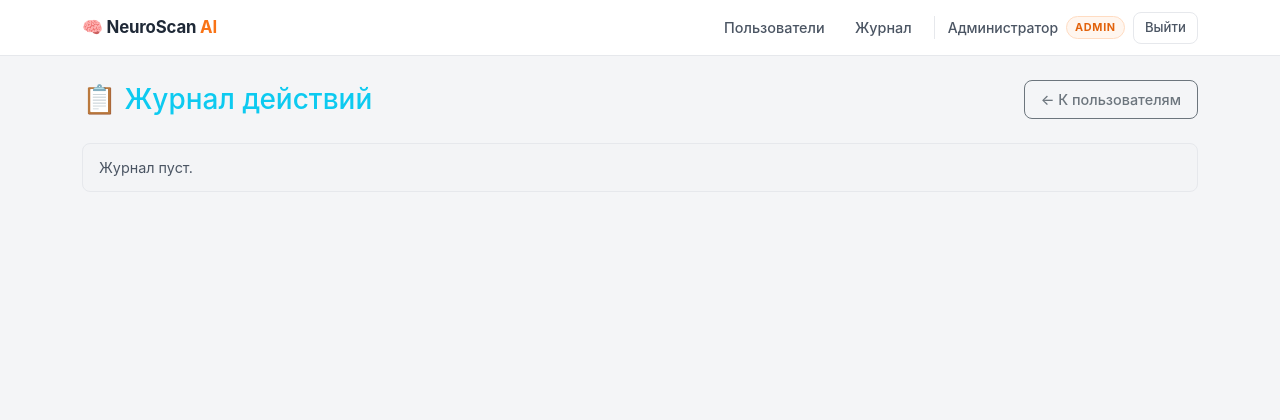
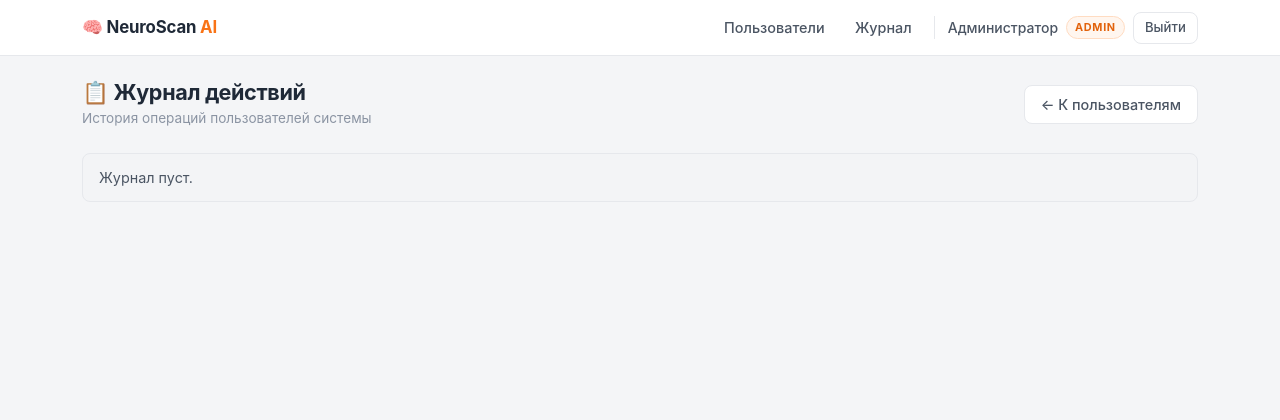
Before and after one commit to RMlisenok/NeuroScan, a Flask app: page /admin/logs in a window 1280 px wide. Shown: the top 420 px of the page. Run offline with Flask 3, Linux system fonts and the light colour scheme; a user stored in the database is signed in; data that the repository does not hold is empty.

Commit message:
Update admin_logs.html

```diff
--- a/templates/admin_logs.html
+++ b/templates/admin_logs.html
@@ -2,13 +2,17 @@
 {% block title %}Журнал — NeuroScan AI{% endblock %}
 
 {% block content %}
-<div class="d-flex justify-content-between align-items-center mb-4">
-    <h3 class="text-info mb-0">📋 Журнал действий</h3>
-    <a href="{{ url_for('admin_users') }}" class="btn btn-outline-secondary">← К пользователям</a>
+<div class="ns-page-head">
+    <div>
+        <h1 class="ns-page-title">📋 Журнал действий</h1>
+        <div class="ns-page-sub">История операций пользователей системы</div>
+    </div>
+    <a href="{{ url_for('admin_users') }}" class="btn btn-ghost">← К пользователям</a>
 </div>
 
 {% if logs %}
-<table class="table table-dark table-sm align-middle">
+<div class="ns-table-wrap mb-3">
+    <table class="table">
         <thead>
             <tr>
                 <th>Время</th>
@@ -21,21 +25,22 @@
         <tbody>
         {% for log in logs %}
             <tr>
-            <td class="small text-secondary">{{ log.created_at.strftime('%d.%m.%Y %H:%M:%S') }}</td>
-            <td class="small">
+                <td class="ns-hint">{{ log.created_at.strftime('%d.%m.%Y %H:%M:%S') }}</td>
+                <td>
                     {% if log.user %}
                         {{ log.user.username }}
                     {% else %}
-                    <span class="text-secondary">—</span>
+                        <span class="ns-hint">—</span>
                     {% endif %}
                 </td>
-            <td><code class="text-info">{{ log.action }}</code></td>
-            <td class="small">{{ log.entity or '—' }}{% if log.entity_id %} #{{ log.entity_id }}{% endif %}</td>
-            <td class="small text-secondary">{{ log.details or '' }}</td>
+                <td><code>{{ log.action }}</code></td>
+                <td>{{ log.entity or '—' }}{% if log.entity_id %} #{{ log.entity_id }}{% endif %}</td>
+                <td class="ns-hint">{{ log.details or '' }}</td>
             </tr>
         {% endfor %}
         </tbody>
     </table>
+</div>
 
 {% if pagination.pages > 1 %}
 <nav>
@@ -43,8 +48,7 @@
         {% for p in pagination.iter_pages() %}
             {% if p %}
                 <li class="page-item {% if p == pagination.page %}active{% endif %}">
-                    <a class="page-link bg-dark text-light border-secondary"
-                       href="{{ url_for('admin_logs', page=p) }}">{{ p }}</a>
+                    <a class="page-link" href="{{ url_for('admin_logs', page=p) }}">{{ p }}</a>
                 </li>
             {% else %}
                 <li class="page-item disabled"><span class="page-link">…</span></li>
```
Lines whose indentation alone changed are shown as unchanged.
